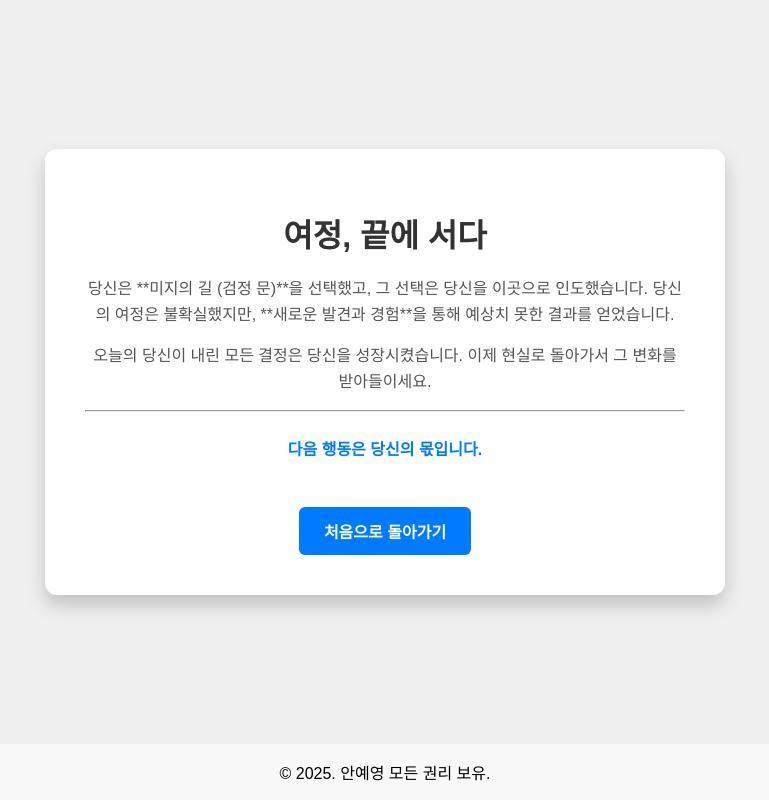
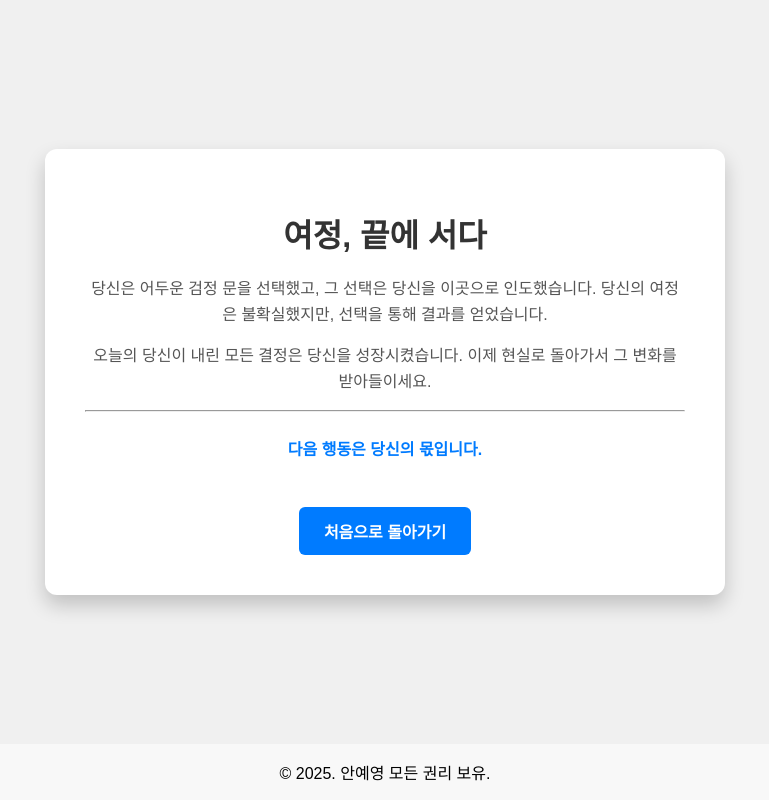
Before and after one commit to goome2005/doorselection, a plain HTML site: page result_black.html in a window 1280 px wide. Shown: the whole page, without its empty margins (255-1024 px from the left). Drawn offline with Linux system fonts and the light colour scheme.

Commit message:
Update result_black.html

```diff
--- a/result_black.html
+++ b/result_black.html
@@ -14,7 +14,7 @@
             <h1>여정, 끝에 서다</h1>
 
             <div>
-                <p>당신은 **미지의 길 (검정 문)**을 선택했고, 그 선택은 당신을 이곳으로 인도했습니다. 당신의 여정은 불확실했지만, **새로운 발견과 경험**을 통해 예상치 못한 결과를 얻었습니다.</p>
+                <p>당신은 어두운 검정 문을 선택했고, 그 선택은 당신을 이곳으로 인도했습니다. 당신의 여정은 불확실했지만, 선택을 통해 결과를 얻었습니다.</p>
                 <p>오늘의 당신이 내린 모든 결정은 당신을 성장시켰습니다. 이제 현실로 돌아가서 그 변화를 받아들이세요.</p>
             </div>
 
```
